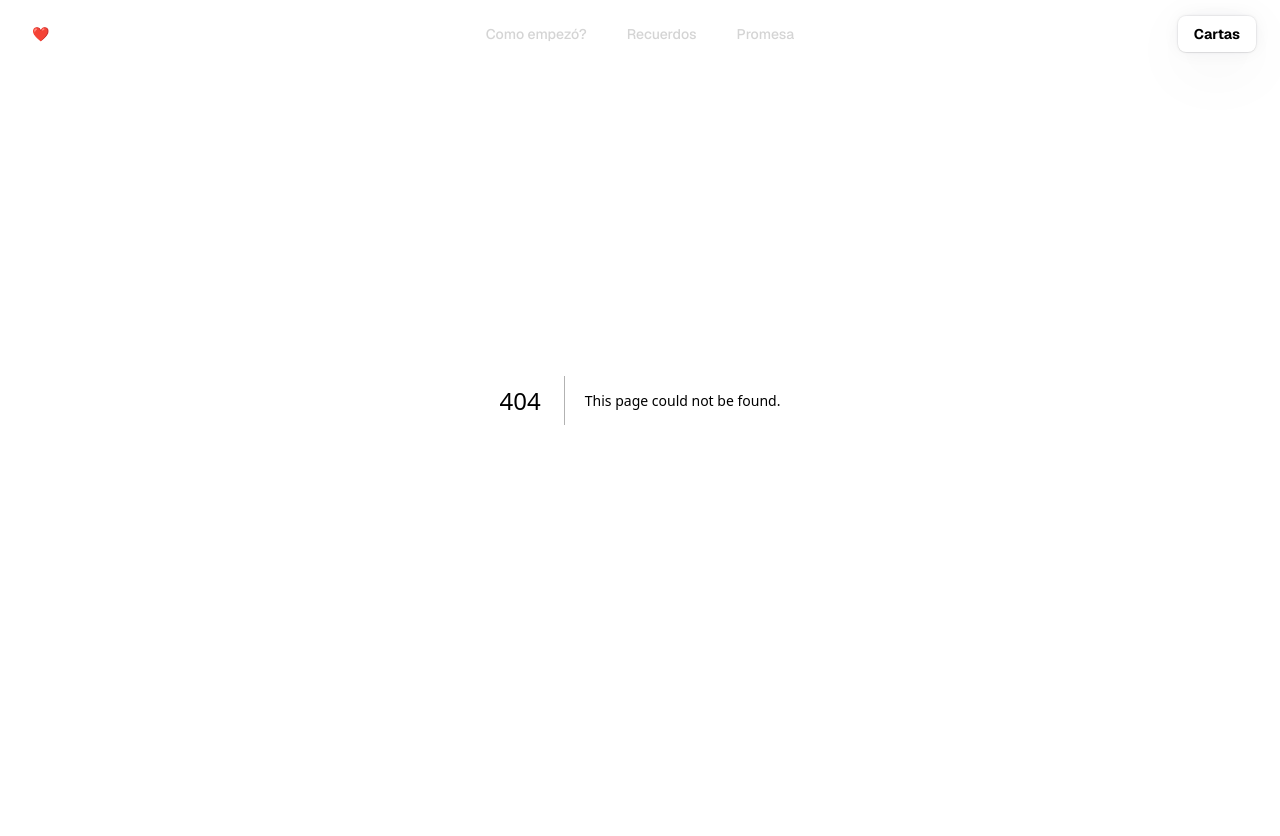
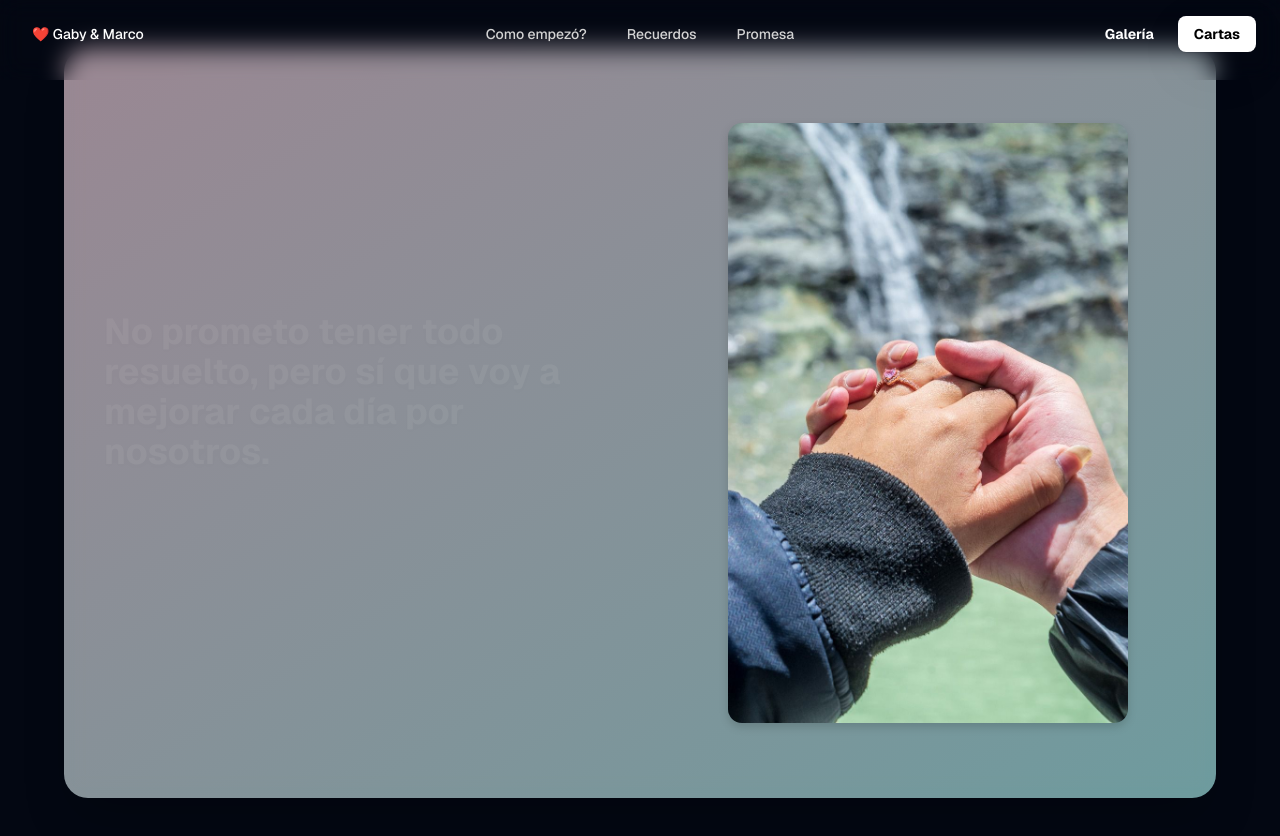
Before and after one commit to MarcoMadridG27/Gaby, a Next.js app: page /promesa in a window 1280 px wide. Before the commit this address had no page. Shown: the top 836 px of the page. Before the commit the page ends 800 px from the top, so only its background shows below. Built offline with nearby package versions, Linux system fonts and the light colour scheme.

Commit message:
arreglos

```diff
--- /dev/null
+++ b/app/promesa/page.tsx
@@ -0,0 +1,64 @@
+"use client";
+
+import Image from "next/image";
+import {motion, AnimatePresence, Variants} from "framer-motion";
+import React from "react";
+
+export default function PromesaPage() {
+    const [currentIndex, setCurrentIndex] = React.useState(0);
+
+    const messages = [
+        "No prometo tener todo resuelto, pero sí que voy a mejorar cada día por nosotros.",
+        "Siempre vas a poder contar conmigo, en lo bueno, en lo difícil, y en cada paso que demos juntos.",
+        "Y aunque hoy la distancia exista, confío en que con el tiempo también eso quedará atrás.",
+        "Porque esto vale cada espera. Siempre contigo."
+    ];
+
+    React.useEffect(() => {
+        const interval = setInterval(() => {
+            setCurrentIndex((prevIndex) => (prevIndex + 1) % messages.length);
+        }, 5000); // cambia cada 5 segundos
+        return () => clearInterval(interval);
+    }, []);
+
+    const motionVariants: Variants = {
+        initial: { y: 20, opacity: 0 },
+        animate: { y: 0, opacity: 1 },
+        exit: { y: -20, opacity: 0 },
+    };
+
+    return (
+        <main className="min-h-screen flex items-center justify-center px-6 py-12 bg-pink-50 dark:bg-gray-950">
+            <div className="relative flex w-full max-w-6xl h-[750px] rounded-3xl bg-gradient-to-br from-[#FFDEE9]/60 to-[#B5FFFC]/60 shadow-2xl overflow-hidden backdrop-blur-md">
+                {/* Texto a la izquierda */}
+                <div className="w-1/2 flex flex-col justify-center p-10">
+                    <h1 className="text-4xl font-bold mb-6 text-white/90 drop-shadow-md">
+                        <AnimatePresence mode="wait">
+                            <motion.div
+                                key={currentIndex}
+                                variants={motionVariants}
+                                initial="initial"
+                                animate="animate"
+                                exit="exit"
+                                transition={{ duration: 0.6 }}
+                            >
+                                {messages[currentIndex]}
+                            </motion.div>
+                        </AnimatePresence>
+                    </h1>
+                </div>
+
+                {/* Imagen a la derecha */}
+                <div className="w-1/2 flex items-center justify-center p-8">
+                    <Image
+                        src="/promesa.jpg"
+                        alt="Imagen decorativa"
+                        width={400}
+                        height={600}
+                        className="rounded-xl object-contain max-h-[90%] drop-shadow-lg"
+                    />
+                </div>
+            </div>
+        </main>
+    );
+}
--- a/next.config.ts
+++ b/next.config.ts
@@ -7,7 +7,7 @@ const nextConfig = {
         remotePatterns: [
             {
                 protocol: 'https',
-                hostname: 'gabymarco.s3.amazonaws.com',
+                hostname: 'gabymarco.s3.us-east-1.amazonaws.com',
                 port: '',
                 pathname: '/**',
             },
--- a/src/components/Header.tsx
+++ b/src/components/Header.tsx
@@ -18,7 +18,7 @@ import Link from "next/link"; // ✅ Importar Link de Next.js
 const navLinks = [
     { name: "Como empezó?", link: "/chat" },
     { name: "Recuerdos", link: "/recuerdos" },
-    { name: "Promesa", link: "#valores" },
+    { name: "Promesa", link: "/promesa" },
 ];
 
 export default function Header() {
--- /dev/null
+++ b/src/components/ui/badge.tsx
@@ -0,0 +1,36 @@
+import * as React from "react"
+import { cva, type VariantProps } from "class-variance-authority"
+
+import { cn } from "@/lib/utils"
+
+const badgeVariants = cva(
+    "inline-flex items-center rounded-full border px-2.5 py-0.5 text-xs font-semibold transition-colors focus:outline-none focus:ring-2 focus:ring-ring focus:ring-offset-2",
+    {
+        variants: {
+            variant: {
+                default:
+                    "border-transparent bg-primary text-primary-foreground hover:bg-primary/80",
+                secondary:
+                    "border-transparent bg-secondary text-secondary-foreground hover:bg-secondary/80",
+                destructive:
+                    "border-transparent bg-destructive text-destructive-foreground hover:bg-destructive/80",
+                outline: "text-foreground",
+            },
+        },
+        defaultVariants: {
+            variant: "default",
+        },
+    },
+)
+
+export interface BadgeProps
+    extends React.HTMLAttributes<HTMLDivElement>,
+        VariantProps<typeof badgeVariants> {}
+
+function Badge({ className, variant, ...props }: BadgeProps) {
+    return (
+        <div className={cn(badgeVariants({ variant }), className)} {...props} />
+    )
+}
+
+export { Badge, badgeVariants }
--- a/src/components/ui/music-player.tsx
+++ b/src/components/ui/music-player.tsx
@@ -37,11 +37,24 @@ export function MusicPlayer({
     useEffect(() => {
         if (audioRef.current) {
             audioRef.current.volume = volume;
+
+            // Intentar reproducir automáticamente al montar
+            audioRef.current.play()
+                .then(() => setIsPlaying(true))
+                .catch((err) => {
+                    console.warn("Autoplay bloqueado por el navegador:", err);
+                    setIsPlaying(false);
+                });
+        }
+    }, []);
+
+    useEffect(() => {
+        if (audioRef.current) {
+            audioRef.current.volume = volume;
         }
     }, [volume]);
 
     return (
-
         <div className="fixed bottom-6 right-6 bg-white/90 dark:bg-zinc-900/90 backdrop-blur-md px-5 py-4 rounded-xl shadow-2xl z-50 flex items-center gap-4 w-[300px]">
             <audio ref={audioRef} src={src} loop />
             <button
--- /dev/null
+++ b/src/components/ui/text-loop.tsx
@@ -0,0 +1,61 @@
+'use client';
+import { cn } from '@/lib/utils';
+import { motion, AnimatePresence, Transition, Variants } from 'framer-motion';
+import { useState, useEffect, Children } from 'react';
+
+type TextLoopProps = {
+    children: React.ReactNode[];
+    className?: string;
+    interval?: number;
+    transition?: Transition;
+    variants?: Variants;
+    onIndexChange?: (index: number) => void;
+};
+
+export function TextLoop({
+                             children,
+                             className,
+                             interval = 2,
+                             transition = { duration: 0.3 },
+                             variants,
+                             onIndexChange,
+                         }: TextLoopProps) {
+    const [currentIndex, setCurrentIndex] = useState(0);
+    const items = Children.toArray(children);
+
+    useEffect(() => {
+        const intervalMs = interval * 1000;
+
+        const timer = setInterval(() => {
+            setCurrentIndex((current) => {
+                const next = (current + 1) % items.length;
+                onIndexChange?.(next);
+                return next;
+            });
+        }, intervalMs);
+        return () => clearInterval(timer);
+    }, [items.length, interval, onIndexChange]);
+
+    const motionVariants: Variants = {
+        initial: { y: 20, opacity: 0 },
+        animate: { y: 0, opacity: 1 },
+        exit: { y: -20, opacity: 0 },
+    };
+
+    return (
+        <div className={cn('relative inline-block whitespace-nowrap', className)}>
+            <AnimatePresence mode='popLayout' initial={false}>
+                <motion.div
+                    key={currentIndex}
+                    initial='initial'
+                    animate='animate'
+                    exit='exit'
+                    transition={transition}
+                    variants={variants || motionVariants}
+                >
+                    {items[currentIndex]}
+                </motion.div>
+            </AnimatePresence>
+        </div>
+    );
+}
```
Also changed, not shown: public/promesa.jpg (added).
